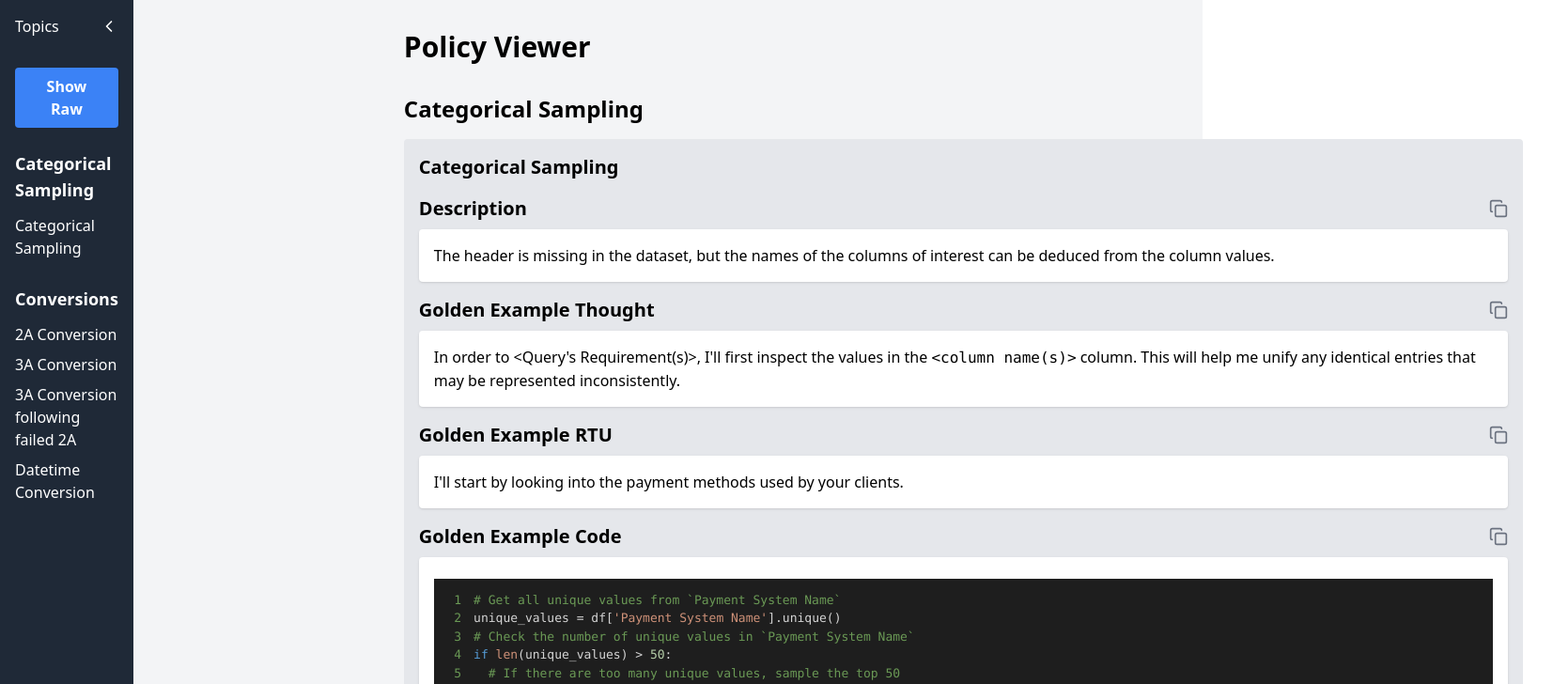
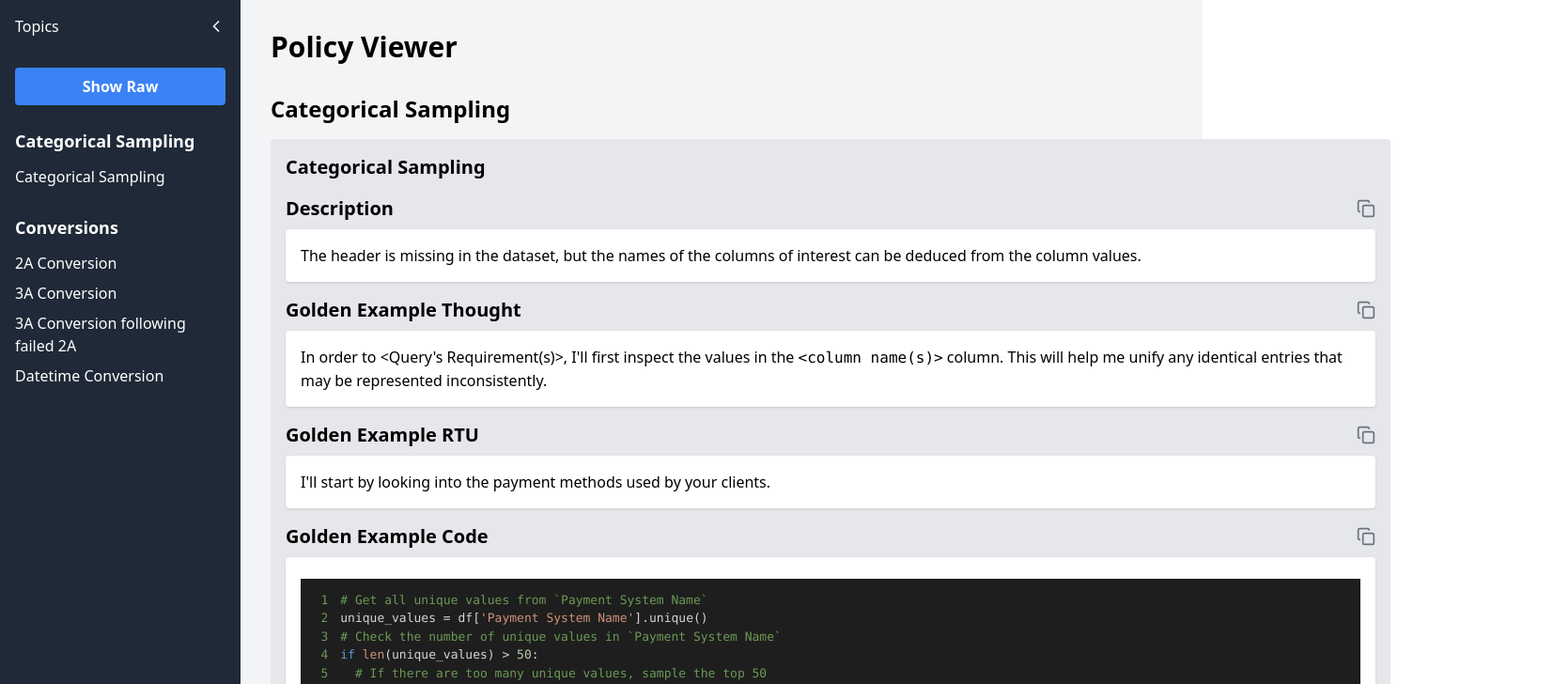
Before and after one commit to devbm7/policy-viewer, a Next.js app: page / in a window 1280 px wide. Shown: the top 728 px of the page at 94% size, 1653 px wide, since content can reach past the window. Built offline with nearby package versions, Linux system fonts and the light colour scheme.

Commit message:
v0.3.5 - Updating sidebar size

```diff
--- a/pages/index.tsx
+++ b/pages/index.tsx
@@ -195,9 +195,9 @@ export default function Home() {
         <link rel="icon" href="/favicon.ico" />
       </Head>
 
-      {/* Sidebar */}
+      {/* Fixed Sidebar */}
       <div
-        className={`bg-gray-800 text-white ${sidebarOpen ? "w-64" : "w-16"} transition-all duration-300 ease-in-out`}
+        className={`bg-gray-800 text-white ${sidebarOpen ? "w-64" : "w-16"} transition-all duration-300 ease-in-out fixed h-screen overflow-y-auto`}
       >
         <div className="p-4">
           <button
@@ -218,7 +218,7 @@ export default function Home() {
                 {showRaw ? "Show Compiled" : "Show Raw"}
               </button>
             </div>
-            <nav>
+            <nav className="pb-16">
               {exampleTopics.map((topic, topicIndex) => (
                 <div key={topicIndex} className="mb-4">
                   <h2 className="text-lg font-semibold px-4 py-2">{topic.name}</h2>
@@ -238,7 +238,7 @@ export default function Home() {
         )}
       </div>
 
-      {/* Main content */}
+      {/* Main content with adjusted margin */}
       <main className={`flex-grow p-8 ${sidebarOpen ? "ml-64" : "ml-16"} transition-all duration-300 ease-in-out`}>
         <h1 className="text-3xl font-bold mb-8">Policy Viewer</h1>
 
```
Also changed, not shown: styles/globals.css (line endings or trailing spaces).
